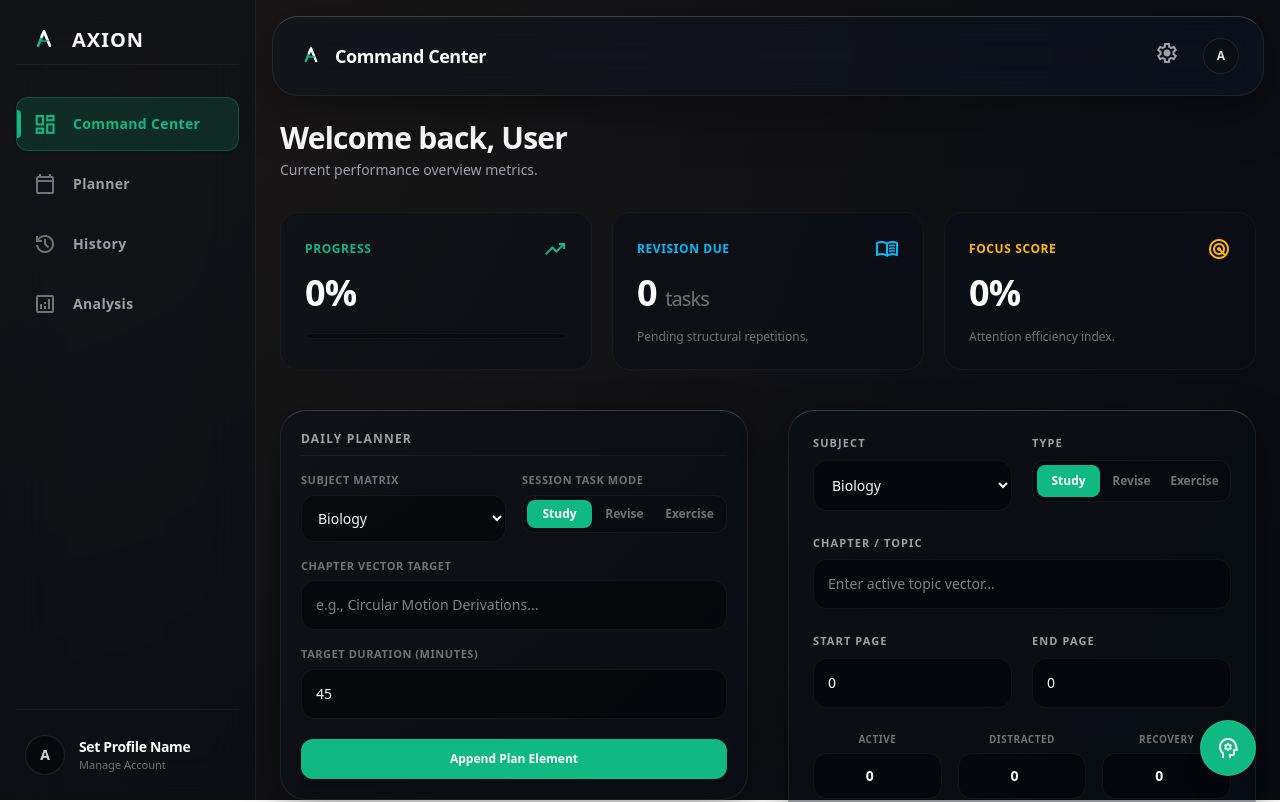
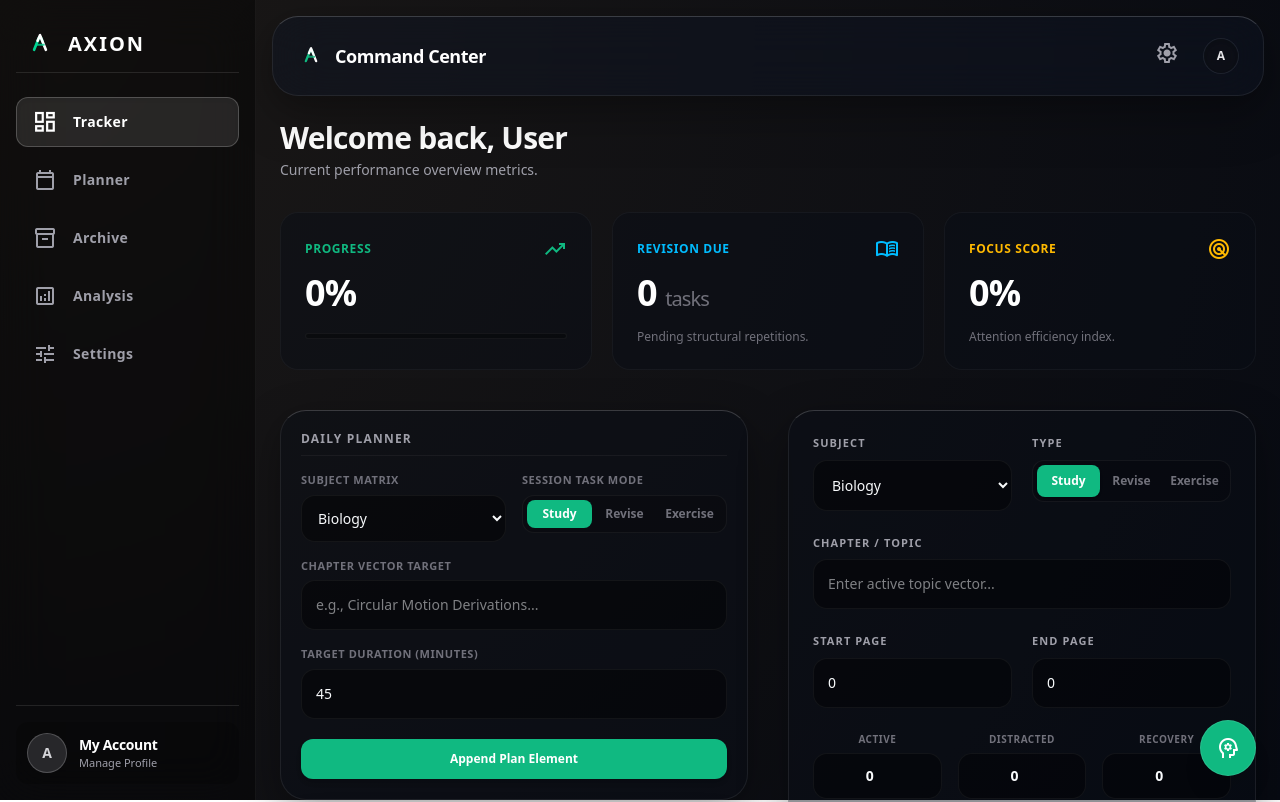
Before and after one commit to gaurav-9869/Study-Tracker, a React (Vite) app: page / in a window 1280 px wide. Shown: the top 802 px of the page. Built offline with nearby package versions, Linux system fonts and the light colour scheme.

Commit message:
Update Sidebar.tsx

```diff
--- a/src/components/Sidebar.tsx
+++ b/src/components/Sidebar.tsx
@@ -6,8 +6,8 @@ interface SidebarProps {
   setTab: (tab: string) => void;
   isOpen: boolean;
   setIsOpen: (isOpen: boolean) => void;
-  profileImg: string | null;
-  userSettings: UserSettings;
+  profileImg?: string | null;
+  userSettings?: UserSettings;
 }
 
 interface NavItem {
@@ -18,46 +18,46 @@ interface NavItem {
 
 export default function Sidebar({ currentTab, setTab, isOpen, setIsOpen, profileImg, userSettings }: SidebarProps) {
 
-  // High-end workspace menu links tracking your active app sub-views
+  // Goal #2, #3, #4: Splitting Settings, Simplifying "Tracker", and removing redundant "History"
   const navItems: NavItem[] = [
-    { id: 'command', label: 'Command Center', icon: 'dashboard' },
+    { id: 'command', label: 'Tracker', icon: 'dashboard' },
     { id: 'planner', label: 'Planner', icon: 'calendar_today' },
-    { id: 'archive', label: 'History', icon: 'history' },
+    { id: 'archive', label: 'Archive', icon: 'inventory_2' },
     { id: 'analysis', label: 'Analysis', icon: 'analytics' },
+    { id: 'settings', label: 'Settings', icon: 'tune' },
   ];
 
   return (
     <>
-      {/* Mobile Backdrop Overlay Blur */}
+      {/* Mobile Backdrop Overlay */}
       {isOpen && (
         <div
           onClick={() => setIsOpen(false)}
-          className="fixed inset-0 bg-black/50 backdrop-blur-sm z-40 md:hidden animate-fade-in"
+          className="fixed inset-0 bg-black/60 backdrop-blur-md z-[60] md:hidden transition-opacity"
         />
       )}
 
-      {/* Main Premium Frosted Sidebar Panel Container */}
-      <aside className={`fixed top-0 bottom-0 left-0 w-64 z-40 transition-all duration-500 border-r border-white/[0.06] bg-black/20 flex flex-col justify-between p-4 md:translate-x-0 ${isOpen ? 'translate-x-0' : '-translate-x-full'}`}
+      {/* Goal #7 & #9: Modernized, aesthetic glass menu bar without the blue tint */}
+      <aside className={`fixed top-0 bottom-0 left-0 w-64 z-[70] transition-transform duration-500 ease-[cubic-bezier(0.16,1,0.3,1)] border-r border-white/5 bg-black/40 flex flex-col justify-between p-4 md:translate-x-0 ${isOpen ? 'translate-x-0' : '-translate-x-full'}`}
         style={{
           backdropFilter: 'blur(var(--glass-blur, 24px))',
           WebkitBackdropFilter: 'blur(var(--glass-blur, 24px))',
-          backgroundColor: 'rgba(10, 15, 24, var(--glass-opacity, 0.45))'
         }}
       >
-        <div className="flex flex-col gap-8 w-full">
+        <div className="flex flex-col gap-6 w-full">
 
-          {/* Header Branding Area with your Embedded Geometric Vector Logo */}
-          <div className="flex items-center gap-3 px-3 py-2 border-b border-white/[0.05]">
-            <svg className="w-8 h-8 text-primary transition-colors duration-500" viewBox="0 0 240 240" fill="none" xmlns="http://www.w3.org/2000/svg">
+          {/* Goal #1: Custom Geometric Axion Logo */}
+          <div className="flex items-center gap-3 px-2 py-3 border-b border-white/10">
+            <svg className="w-8 h-8 text-emerald-400 transition-colors duration-500" viewBox="0 0 240 240" fill="none" xmlns="http://www.w3.org/2000/svg">
               <path d="M76 164 L112 74 C115 66, 125 66, 128 74 L140 104" stroke="currentColor" strokeWidth="20" strokeLinecap="round" strokeLinejoin="round"/>
               <path d="M164 164 L120 54 L102 96" stroke="#FFFFFF" strokeWidth="20" strokeLinecap="round" strokeLinejoin="round"/>
               <path d="M92 126 L148 126" stroke="currentColor" strokeWidth="16" strokeLinecap="round" opacity="0.8"/>
             </svg>
-            <span className="text-xl font-black tracking-wider text-white font-headline">AXION</span>
+            <span className="text-xl font-black tracking-widest text-white uppercase">AXION</span>
           </div>
 
-          {/* Navigation Button Menu Items Grid */}
-          <nav className="flex flex-col gap-1.5 w-full">
+          {/* Navigation Matrix */}
+          <nav className="flex flex-col gap-2 w-full">
             {navItems.map((item) => {
               const isActive = currentTab === item.id;
               return (
@@ -67,17 +67,13 @@ export default function Sidebar({ currentTab, setTab, isOpen, setIsOpen, profile
                     setTab(item.id);
                     setIsOpen(false);
                   }}
-                  className={`w-full flex items-center gap-4 px-4 py-3.5 rounded-xl transition-all duration-500 text-sm font-semibold tracking-wide border cursor-pointer relative group overflow-hidden ${
+                  className={`w-full flex items-center gap-4 px-4 py-3 rounded-xl transition-all duration-300 text-sm font-semibold tracking-wide border cursor-pointer group ${
                     isActive
-                      ? 'bg-primary/15 border-primary/30 text-primary font-bold shadow-sm'
-                      : 'border-transparent text-zinc-400 hover:text-zinc-200 hover:bg-white/[0.03]'
+                      ? 'bg-white/10 border-white/20 text-white shadow-inner'
+                      : 'border-transparent text-zinc-400 hover:text-zinc-200 hover:bg-white/5'
                   }`}
                 >
-                  {/* Active Indicator Strip */}
-                  {isActive && (
-                    <div className="absolute left-0 top-3 bottom-3 w-1 bg-primary rounded-r-md" />
-                  )}
-                  <span className={`material-symbols-outlined text-[20px] transition-transform duration-500 ${isActive ? 'text-primary scale-105' : 'text-zinc-500 group-hover:text-zinc-300 group-hover:scale-105'}`}>
+                  <span className={`material-symbols-outlined text-[20px] transition-transform duration-300 ${isActive ? 'scale-110' : 'group-hover:scale-110'}`}>
                     {item.icon}
                   </span>
                   <span>{item.label}</span>
@@ -87,16 +83,16 @@ export default function Sidebar({ currentTab, setTab, isOpen, setIsOpen, profile
           </nav>
         </div>
 
-        {/* Minimalist Profile Footer Deck routing directly to Account settings */}
-        <div className="border-t border-white/[0.05] pt-4 mt-auto w-full">
+        {/* Goal #2: Dedicated Account Routing Footer */}
+        <div className="border-t border-white/10 pt-4 mt-auto w-full">
           <button
             onClick={() => {
               setTab('account');
               setIsOpen(false);
             }}
-            className={`w-full flex items-center gap-3.5 p-2 rounded-xl border transition-all duration-500 cursor-pointer text-left hover:bg-white/[0.02] ${currentTab === 'account' ? 'bg-white/[0.04] border-white/10' : 'border-transparent'}`}
+            className={`w-full flex items-center gap-3 p-2.5 rounded-xl border transition-all duration-300 cursor-pointer text-left hover:bg-white/10 ${currentTab === 'account' ? 'bg-white/10 border-white/20' : 'border-transparent bg-black/20'}`}
           >
-            <div className="w-10 h-10 rounded-full border border-white/10 overflow-hidden bg-black/40 shadow-inner flex items-center justify-center shrink-0">
+            <div className="w-10 h-10 rounded-full border border-white/20 overflow-hidden bg-zinc-800 flex items-center justify-center shrink-0">
                {profileImg ? (
                    <img src={profileImg} alt="Avatar" referrerPolicy="no-referrer" className="w-full h-full object-cover" />
                ) : (
@@ -107,10 +103,10 @@ export default function Sidebar({ currentTab, setTab, isOpen, setIsOpen, profile
             </div>
             <div className="flex flex-col overflow-hidden">
                <span className="text-sm font-bold text-white tracking-tight truncate">
-                 {userSettings?.name || 'Set Profile Name'}
+                 {userSettings?.name || 'My Account'}
                </span>
-               <span className="text-[11px] text-zinc-500 truncate font-medium">
-                 {userSettings?.className || 'Manage Account'}
+               <span className="text-[11px] text-zinc-400 truncate font-medium">
+                 Manage Profile
                </span>
             </div>
           </button>
```
